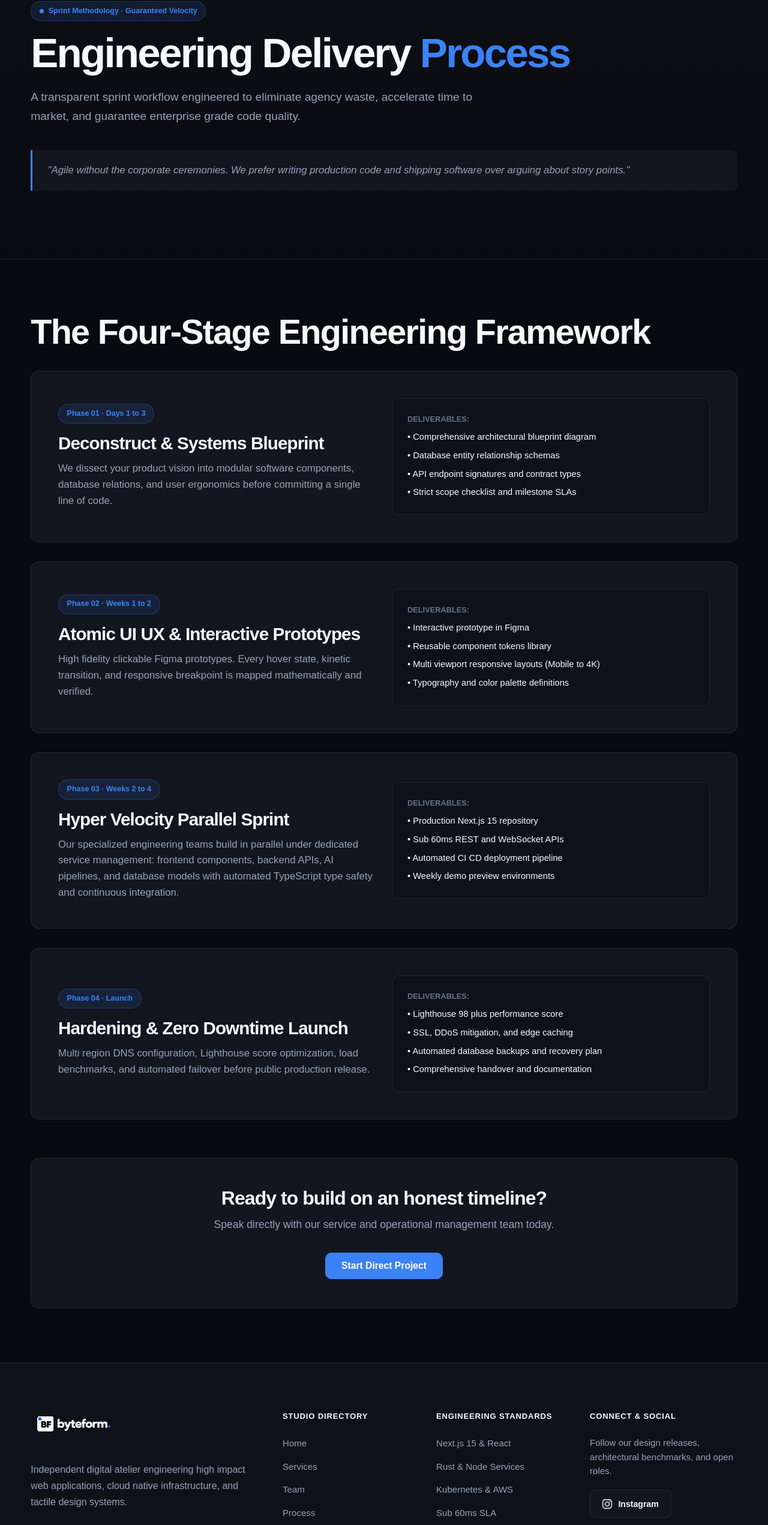
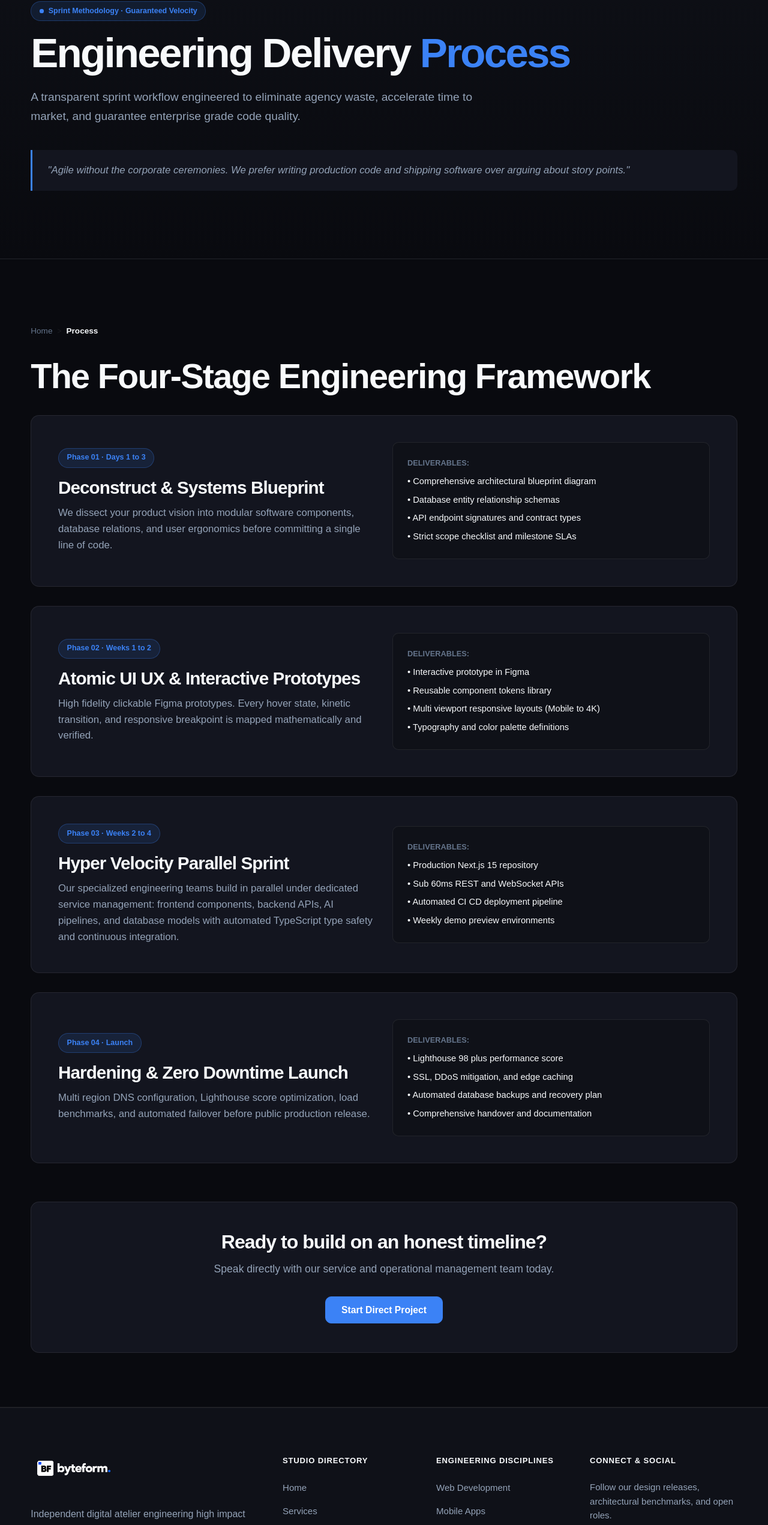
Before and after one commit to Zeerakkhankhattak/Byteform, a website: page process.html in a window 1280 px wide. Shown: the part 223-2765 px from the top of the page at 60% size. Drawn offline with Linux system fonts and the light colour scheme; a web font is replaced by a local one.

Commit message:
Phase 9: Internal linking network, sitewide breadcrumbs, and footer engineering navigation

```diff
--- a/process.html
+++ b/process.html
@@ -177,6 +177,12 @@
     <!-- PROTOCOL DETAILS -->
     <section class="section">
       <div class="container">
+          <nav class="breadcrumbs-nav" aria-label="Breadcrumb">
+            <ol class="breadcrumbs">
+              <li class="breadcrumb-item"><a href="/" class="breadcrumb-link">Home</a><span class="breadcrumb-separator">&gt;</span></li>
+              <li class="breadcrumb-item"><span class="breadcrumb-current" aria-current="page">Process</span></li>
+            </ol>
+          </nav>
 
         <h2 class="section-title" style="margin-bottom: 2rem;">The Four-Stage Engineering Framework</h2>
         <div style="display: flex; flex-direction: column; gap: 2rem;">
@@ -342,16 +348,17 @@
         </ul>
       </div>
 
-      <div class="footer-col">
-        <p class="footer-title">Engineering Standards</h4>
-        <ul class="footer-links">
-          <li><span class="footer-link">Next.js 15 &amp; React</span></li>
-          <li><span class="footer-link">Rust &amp; Node Services</span></li>
-          <li><span class="footer-link">Kubernetes &amp; AWS</span></li>
-          <li><span class="footer-link">Sub 60ms SLA</span></li>
-          <li><span class="footer-link">Zero Outsourcing</span></li>
-        </ul>
-      </div>
+              <div class="footer-col">
+          <p class="footer-title">Engineering Disciplines</p>
+          <ul class="footer-links">
+            <li><a href="/services/web-development" class="footer-link">Web Development</a></li>
+            <li><a href="/services/mobile-app-development" class="footer-link">Mobile Apps</a></li>
+            <li><a href="/services/ai-automation" class="footer-link">AI Automation</a></li>
+            <li><a href="/services/ui-ux-design" class="footer-link">UI/UX Design</a></li>
+            <li><a href="/services/cloud-devops" class="footer-link">Cloud &amp; DevOps</a></li>
+            <li><a href="/services/technical-seo" class="footer-link">Technical SEO</a></li>
+          </ul>
+        </div>
 
       <div class="footer-col">
         <p class="footer-title">Connect &amp; Social</h4>
```
Also changed, not shown: careers.html (+14 -7 lines), contact.html (+14 -7 lines), estimator.html (+8 -7 lines), index.html (+8 -7 lines), reviews.html (+14 -7 lines), services.html (+17 -10 lines), team.html (+14 -7 lines).
